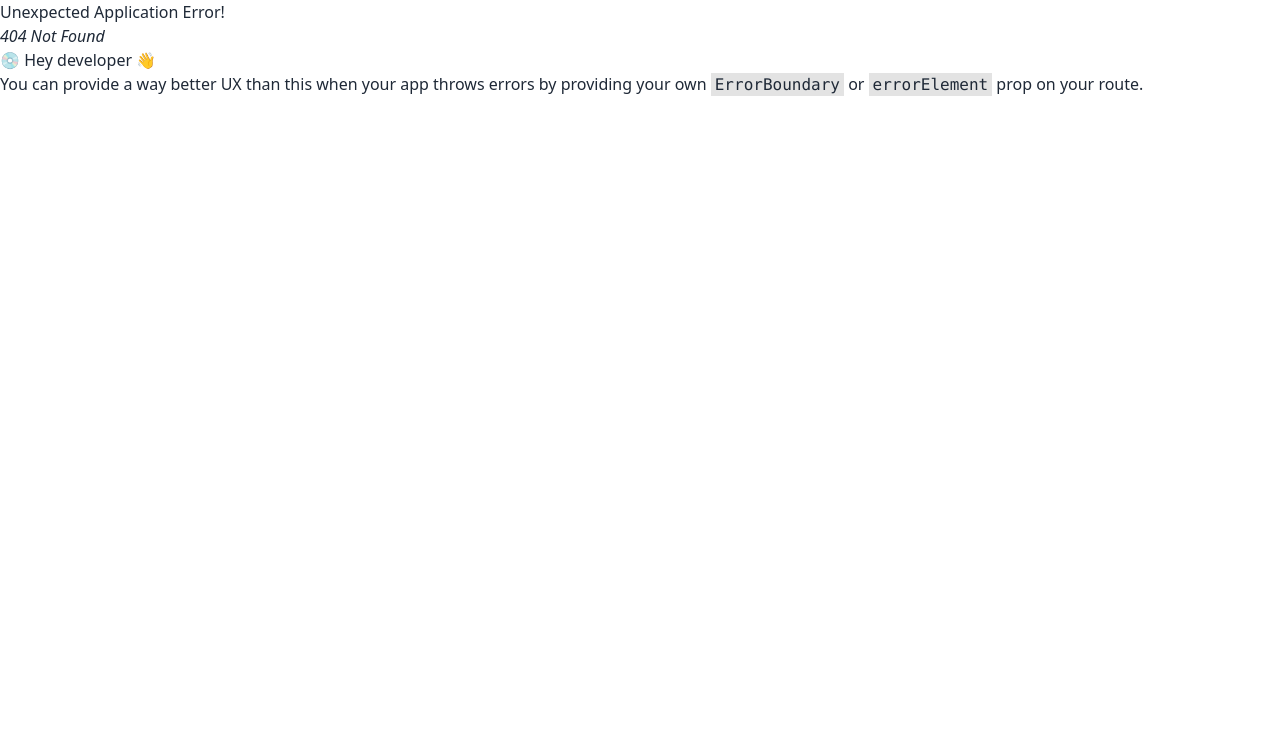
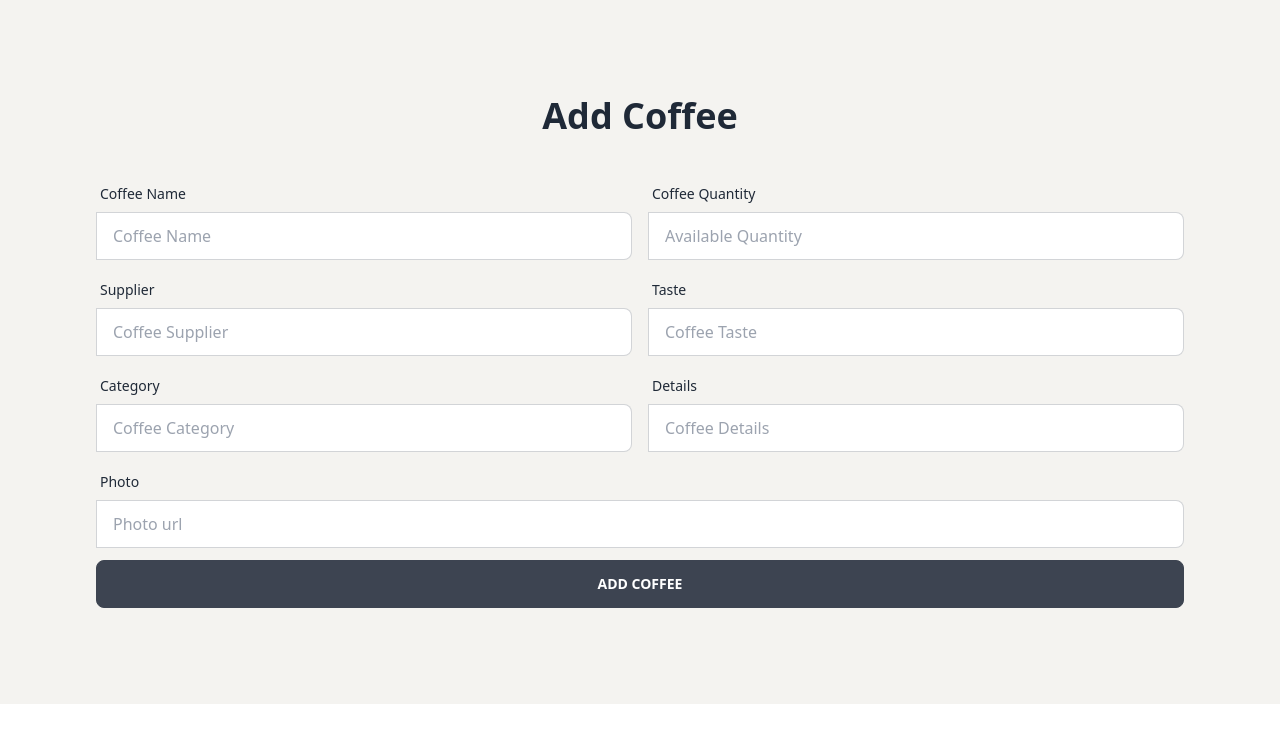
Before and after one commit to sakibmahbub/Coffee-Shop-Client, a React (Vite) app: page /addcoffee in a window 1280 px wide. Before the commit this address had no page. Shown: the top 742 px of the page. Built offline with nearby package versions, Linux system fonts and the light colour scheme.

Commit message:
added add coffee form

```diff
--- a/index.html
+++ b/index.html
@@ -1,5 +1,5 @@
 <!DOCTYPE html>
-<html lang="en">
+<html lang="en" data-theme="light">
   <head>
     <meta charset="UTF-8" />
     <link rel="icon" type="image/svg+xml" href="/vite.svg" />
--- a/src/App.jsx
+++ b/src/App.jsx
@@ -1,7 +1,11 @@
 import React from "react";
 
 const App = () => {
-  return <div></div>;
+  return (
+    <div>
+      <h1 className="text-3xl text-purple-800">Welcome to coffe shop</h1>
+    </div>
+  );
 };
 
 export default App;
--- /dev/null
+++ b/src/components/AddCoffee.jsx
@@ -0,0 +1,138 @@
+import React from "react";
+
+const AddCoffee = () => {
+  const handleAddCoffee = (event) => {
+    event.preventDefault();
+    const form = event.target;
+    const name = form.name.value;
+    const quantity = form.quantity.value;
+    const supplier = form.supplier.value;
+    const taste = form.taste.value;
+    const category = form.category.value;
+    const details = form.details.value;
+    const photo = form.photo.value;
+
+    const newCoffee = {
+      name,
+      quantity,
+      supplier,
+      taste,
+      category,
+      details,
+      photo,
+    };
+  };
+  return (
+    <div className="bg-[#F4F3F0] p-24">
+      <h1 className="text-4xl font-bold text-center mb-10">Add Coffee</h1>
+      <form onSubmit={handleAddCoffee}>
+        {/* Name & Quantity Row */}
+        <div className="md:flex mb-3">
+          <div className="form-control md:w-1/2">
+            <label className="label">
+              <span className="label-text">Coffee Name</span>
+            </label>
+            <label className="input-group">
+              <input
+                type="text"
+                placeholder="Coffee Name"
+                className="input input-bordered w-full"
+                name="name"
+              />
+            </label>
+          </div>
+          <div className="form-control md:w-1/2 ml-4">
+            <label className="label">
+              <span className="label-text">Coffee Quantity</span>
+            </label>
+            <label className="input-group">
+              <input
+                type="text"
+                placeholder="Available Quantity"
+                className="input input-bordered w-full"
+                name="quantity"
+              />
+            </label>
+          </div>
+        </div>
+        {/* Supplier and Taste row */}
+        <div className="md:flex mb-3">
+          <div className="form-control md:w-1/2">
+            <label className="label">
+              <span className="label-text">Supplier</span>
+            </label>
+            <label className="input-group">
+              <input
+                type="text"
+                placeholder="Coffee Supplier"
+                className="input input-bordered w-full"
+                name="supplier"
+              />
+            </label>
+          </div>
+          <div className="form-control md:w-1/2 ml-4">
+            <label className="label">
+              <span className="label-text">Taste</span>
+            </label>
+            <label className="input-group">
+              <input
+                type="text"
+                placeholder="Coffee Taste"
+                className="input input-bordered w-full"
+                name="taste"
+              />
+            </label>
+          </div>
+        </div>
+        {/* Category and Details row */}
+        <div className="md:flex mb-3">
+          <div className="form-control md:w-1/2">
+            <label className="label">
+              <span className="label-text">Category</span>
+            </label>
+            <label className="input-group">
+              <input
+                type="text"
+                placeholder="Coffee Category"
+                className="input input-bordered w-full"
+                name="category"
+              />
+            </label>
+          </div>
+          <div className="form-control md:w-1/2 ml-4">
+            <label className="label">
+              <span className="label-text">Details</span>
+            </label>
+            <label className="input-group">
+              <input
+                type="text"
+                placeholder="Coffee Details"
+                className="input input-bordered w-full"
+                name="details"
+              />
+            </label>
+          </div>
+        </div>
+        {/* Photo url row */}
+        <div className=" mb-3">
+          <div className="form-control w-full">
+            <label className="label">
+              <span className="label-text">Photo</span>
+            </label>
+            <label className="input-group">
+              <input
+                type="text"
+                placeholder="Photo url"
+                className="input input-bordered w-full"
+                name="photo"
+              />
+            </label>
+          </div>
+        </div>
+        <input type="submit" value="Add Coffee" className="btn btn-block" />
+      </form>
+    </div>
+  );
+};
+
+export default AddCoffee;
--- /dev/null
+++ b/src/components/UpdateCoffee.jsx
@@ -0,0 +1,7 @@
+import React from "react";
+
+const UpdateCoffee = () => {
+  return <div></div>;
+};
+
+export default UpdateCoffee;
```
Also changed, not shown: src/main.jsx (+10 -0 lines), .eslintrc.cjs.
